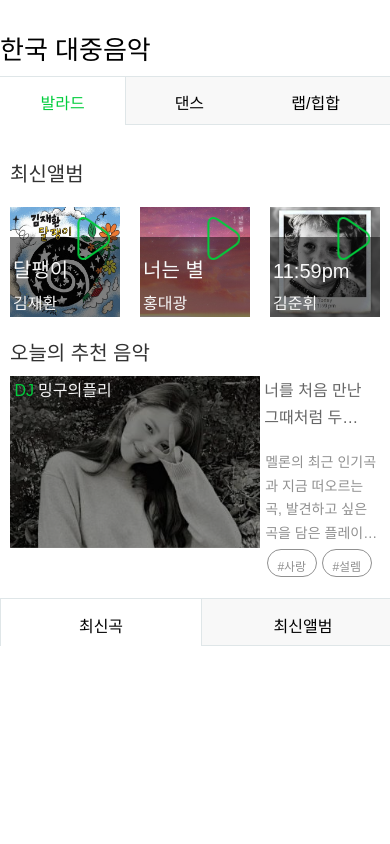
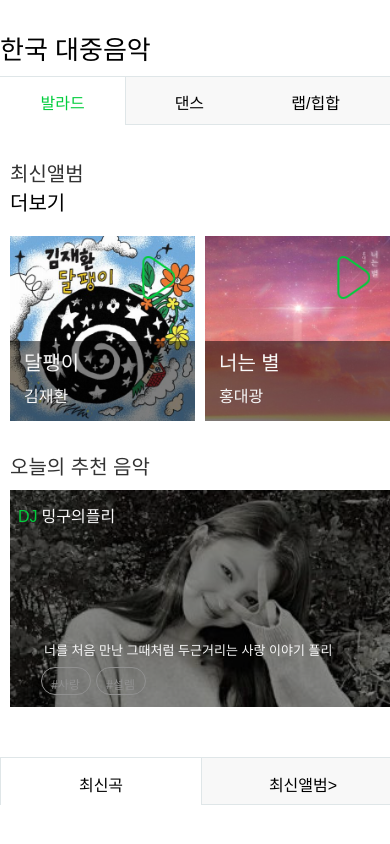
Before and after one commit to jeong-se-hun/project-watermelon, a website: page views/genre.html in a window 390 px wide. Shown: the top 844 px of the page. Drawn offline with Linux system fonts and the light colour scheme; a web font is replaced by a local one.

Commit message:
genre 반응형 메인부분

```diff
--- a/scss/05_pages/_genre.scss
+++ b/scss/05_pages/_genre.scss
@@ -57,15 +57,20 @@
         }
         @include mobile {
           width: 100%;
-          &__list:last-child {
-            display: none;
-          }
         }
       }
       &__item {
         position: relative;
         @include tab {
           width: 33.3%;
+          @include marginY(10px);
+          margin-left: 10px;
+        }
+        @include mobile {
+          &:nth-child(3) {
+            display: none;
+          }
+          width: 50%;
         }
       }
       &__item-img > img {
@@ -74,7 +79,7 @@
         @include tab {
           width: 100%;
           height: auto;
-          padding: 10px;
+          // padding: 10px;
         }
       }
       &__item-group {
@@ -86,8 +91,15 @@
         width: 100%;
         @include tab {
           position: absolute;
-          left: 10%;
-          bottom: 10%;
+          left: 0;
+          bottom: 0;
+          width: 80%;
+          padding: 13px;
+        }
+        @include mobile {
+          padding: 14px;
+          left: 0;
+          bottom: 0;
         }
       }
       &__item-title {
@@ -95,6 +107,7 @@
         font-size: rem(16px);
         @include tab {
           font-size: rem(20px);
+          width: 80%;
         }
         display: block;
         width: 90%;
@@ -134,9 +147,9 @@
         @include flexbox($direction: column);
         @include tab {
           height: rem(80px);
-          left: 10px;
-          bottom: 10px;
-          width: calc(100% - 20px);
+          width: 100%;
+          left: 0;
+          bottom: 0;
         }
       }
     }
@@ -146,6 +159,13 @@
       color: $primary-font;
       @include tab {
         margin-left: 10px;
+      }
+    }
+    &__album-header-more {
+      display: inline-block;
+      @include mobile {
+        display: block;
+        color: black;
       }
     }
 
@@ -163,6 +183,7 @@
 
     &__palylist__group {
       position: relative;
+      width: 100%;
     }
     &__playlist-header {
       font-size: rem(20px);
@@ -185,6 +206,9 @@
       & > img {
         @include tab {
           width: 64%;
+          @include mobile {
+            width: 100%;
+          }
         }
       }
     }
@@ -206,6 +230,9 @@
         -webkit-box-orient: vertical;
         color: $light-gray;
       }
+      @include mobile {
+        display: none;
+      }
     }
 
     &__playlist-opacity {
@@ -221,13 +248,21 @@
         top: 0;
         width: 64%;
         height: 100%;
-
         margin: 0 10px;
+      }
+      @include mobile {
+        width: 100%;
       }
     }
 
     &__playlist {
       position: relative;
+      @include tab {
+        margin-top: 10px;
+      }
+      @include mobile {
+        margin-top: 10px;
+      }
       &__links {
         @include tab {
           position: absolute;
@@ -239,13 +274,18 @@
       }
       &__links-dj {
         position: absolute;
-        top: rem(55px);
+        top: rem(25px);
         left: rem(15px);
         font-weight: 400;
         color: $accent-background;
         @include tab {
-          top: 50px;
+          top: 30px;
           left: 5%;
+        }
+        @include mobile {
+          left: 10px;
+          top: 0;
+          padding: 13px;
         }
       }
       &__links-dj-name {
@@ -259,23 +299,22 @@
       }
       &__links-title {
         position: absolute;
-        top: rem(165px);
+        top: rem(135px);
         color: $accent-background;
         font-size: rem(16px);
         font-weight: 400;
         margin: 0 8px;
-
         &:hover {
           text-decoration: underline;
         }
         @include tab {
           padding-right: 15px;
           display: block;
-          top: rem(40px);
+          // top: rem(40px);
           color: $medium-gray;
           display: inline-block;
           left: 67%;
-          top: 50px;
+          top: 10px;
           overflow: hidden;
           text-overflow: ellipsis;
           white-space: normal;
@@ -285,12 +324,33 @@
           -webkit-line-clamp: 2;
           -webkit-box-orient: vertical;
         }
+        @include mobile {
+          position: absolute;
+          top: 150px;
+          left: 10%;
+          color: $accent-background;
+          font-size: rem(13px);
+          font-weight: 300;
+          margin: 0 10px;
+          overflow: hidden;
+          text-overflow: ellipsis;
+          white-space: normal;
+          line-height: 1.7;
+          word-wrap: break-word;
+          display: -webkit-box;
+          -webkit-line-clamp: 1;
+          -webkit-box-orient: vertical;
+        }
       }
       &__links__hash-group {
         @include tab {
           position: absolute;
-          top: 260px;
+          top: 220px;
           left: 66%;
+        }
+        @include mobile {
+          left: 8%;
+          top: 215px;
         }
       }
       &__links-hash1 {
@@ -314,6 +374,15 @@
           &:hover {
             color: $medium-gray;
             border: 1px solid $medium-gray;
+          }
+        }
+        @include mobile {
+          color: $light-gray;
+          border: 1px solid $light-gray;
+          &:hover {
+            color: $medium-gray;
+            border: 1px solid $medium-gray;
+            // background: pink;
           }
         }
       }
@@ -345,7 +414,8 @@
   }
 }
 
-.music__category {
+.music {
+  &__category {
     &__list {
       @include flexbox;
       width: rem(1010px);
@@ -369,3 +439,4 @@
       }
     }
   }
+}
--- a/views/genre.html
+++ b/views/genre.html
@@ -41,7 +41,9 @@
         </ul>
         <div class="new">
           <div class="new__album">
-            <h3 class="new__album-header">최신앨범</h3>
+            <h3 class="new__album-header">
+              최신앨범<span class="new__album-header-more"> 더보기 </span>
+            </h3>
             <ul class="new__album__list">
               <!-- start of card item 1 -->
               <li class="new__album__item">
@@ -134,6 +136,7 @@
 
           <div class="new__playlist">
             <h3 class="new__playlist-header">오늘의 추천 음악</h3>
+            <div class="new__palylist-wrapper">
               <div class="new__playlist__group">
                 <a href="/" class="new__playlist-link-group">
                   <div class="new__playlist-img">
@@ -143,10 +146,10 @@
                     />
                   </div>
                   <p class="new__playlist-context-des">
-                  멜론의 최근 인기곡과 지금 떠오르는 곡, 발견하고 싶은 곡을 담은
-                  플레이리스트 “더 발라드(The Ballad)”. 멜론 리스너 여러분들에게
-                  꼭 들려주고 싶은 곡을 엄선하여 소개해 드립니다. 놓치면 안되는
-                  이 곡들을 즐겁게 감상해주세요 ◡̈
+                    멜론의 최근 인기곡과 지금 떠오르는 곡, 발견하고 싶은 곡을
+                    담은 플레이리스트 “더 발라드(The Ballad)”. 멜론 리스너
+                    여러분들에게 꼭 들려주고 싶은 곡을 엄선하여 소개해 드립니다.
+                    놓치면 안되는 이 곡들을 즐겁게 감상해주세요 ◡̈
                     <br />※ 업데이트 요일: 금요일
                   </p>
                   <div class="new__playlist-opacity"></div>
@@ -155,15 +158,17 @@
               <div class="new__playlist__links">
                 <a href="" class="new__playlist__links-dj"
                   ><span class="new__playlist__links-dj-em">DJ</span
-                ><span class="new__playlist__links-dj-name">밍구의플리</span></a
+                  ><span class="new__playlist__links-dj-name"
+                    >밍구의플리</span
+                  ></a
                 >
                 <a href="" class="new__playlist__links-title"
                   >너를 처음 만난 그때처럼 두근거리는 사랑 이야기 플리</a
                 >
-
                 <div class="new__playlist__links__hash-group">
                   <a href="/" class="new__playlist__links-hash1">#사랑</a>
                   <a href="/" class="new__playlist__links-hash2">#설렘</a>
+                </div>
               </div>
             </div>
           </div>
@@ -177,7 +182,7 @@
             <a href="/" class="genre__sub__item-link">최신곡</a>
           </li>
           <li class="music__category__item">
-            <a href="/" class="music__category__item-link">최신앨범</a>
+            <a href="/" class="music__category__item-link">최신앨범></a>
           </li>
           <li class="music__category__item">
             <a href="/" class="music__category__item-link">스테디셀러</a>
```
Also changed, not shown: css/style.css, 1 other file. Lines whose indentation alone changed are shown as unchanged.
